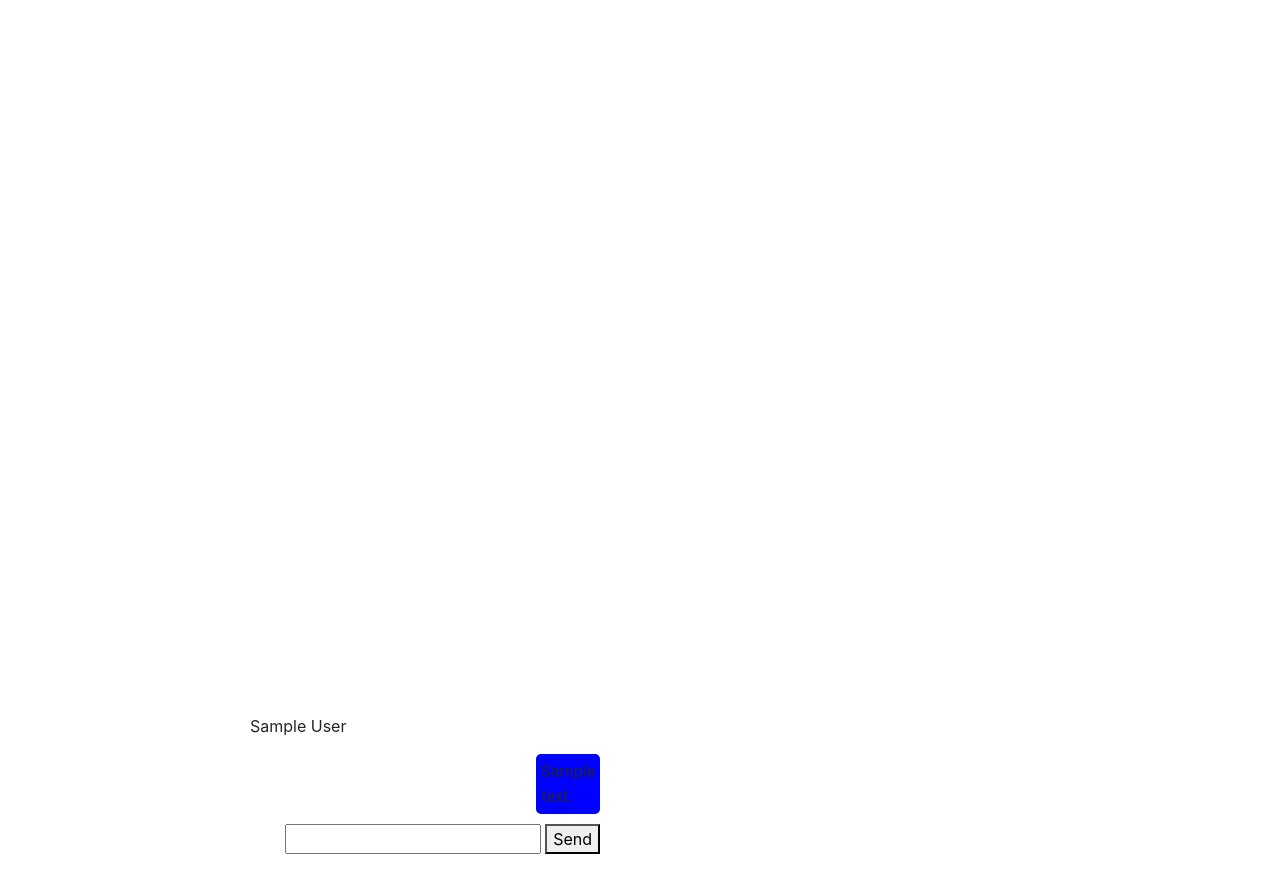
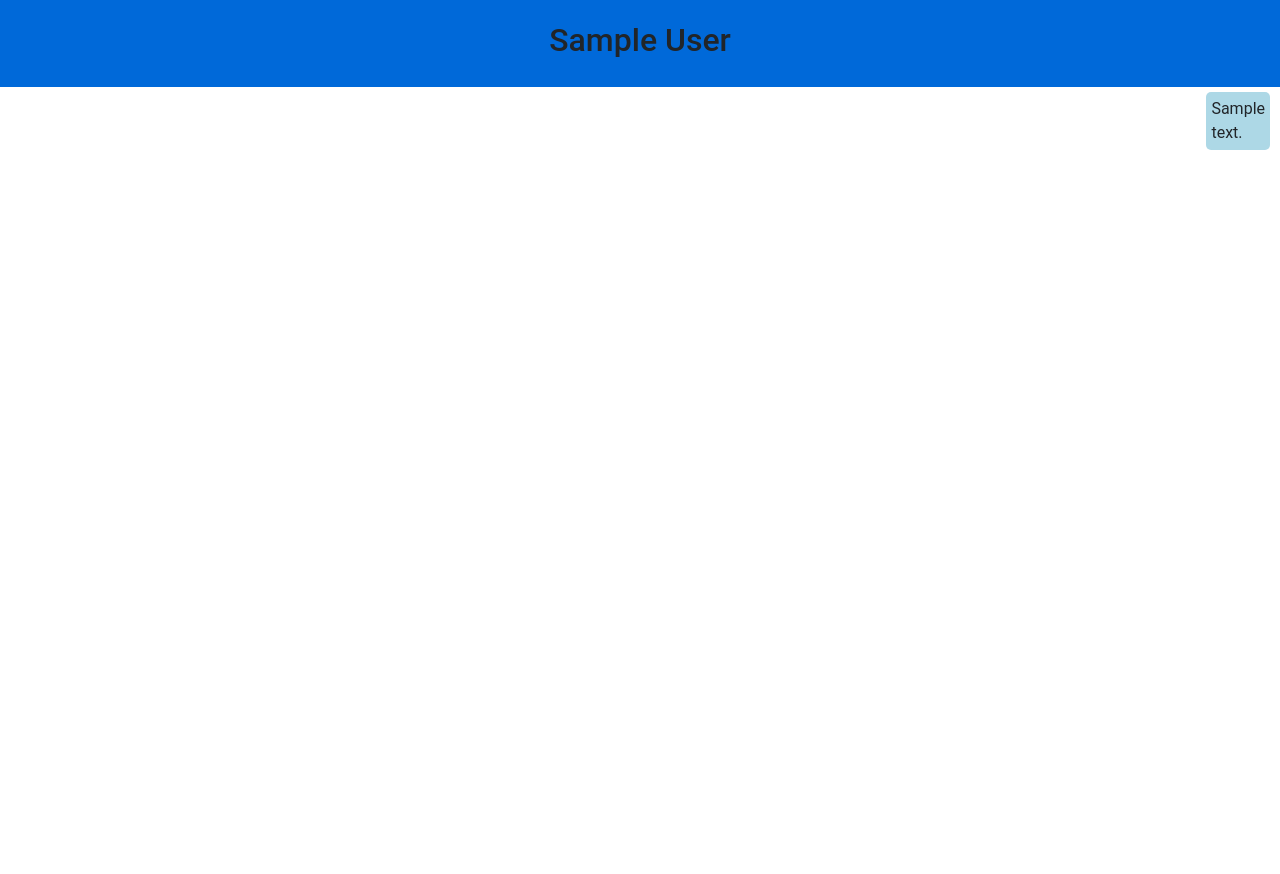
Before and after one commit to ryanmanny/rundezvous-rundux, a Django app: page /chat/chatroom in a window 1280 px wide. Run offline with Django 3.2, Linux system fonts and the light colour scheme; a user stored in the database is signed in; tables that the repository leaves empty hold one stand-in row (values such as "Sample post"); data that the repository does not hold is empty; some libraries are stand-ins or nearby versions.

Commit message:
Overhaul chat page layout

```diff
--- a/chat/forms.py
+++ /dev/null
@@ -1,10 +0,0 @@
-from django import forms
-
-from chat import const
-
-
-class TextForm(forms.Form):
-    """
-    TextForm just allows user to enter arbitrary text
-    """
-    text = forms.CharField(label='', max_length=const.MAX_MESSAGE_LENGTH)
--- a/chat/static/chat/css/chat.css
+++ b/chat/static/chat/css/chat.css
@@ -1,42 +1,76 @@
+html, body {
+    width: 100%;
+    height: 100%;
+    font-family: Roboto, sans-serif;
+}
+
 .chatroom-wrapper {
-    width: 600px;
     position: absolute;
-    bottom: 0;
+    width: 100%;
+    height: 100%;
+}
+
+.chatroom-header-container {
+    width: 100%;
+    height: 10%;
+    position: fixed;
+    top: 0;
+    background-color: #0069d9;
 }
 
 .chatroom-header {
-    margin: 0 auto;
-    width: 100px;
+    height: 100%;
+    display: flex;
+    align-items: center;
+    justify-content: center;
 }
 
-.messages-wrapper {
-
+.messages-container {
+    position: fixed;
+    display: block;
+    overflow-y: scroll;
+    width: 100%;
+    height: 90%;
+    bottom: 0;
+    padding-left: 10px;
+    padding-right: 10px;
 }
 
-.message-submit {
-    float: right;
-    padding-bottom: 20px;
+.messages-list {
+    padding-left: 0;
+    width: 100%;
+    height: 100%;
 }
 
-.message {
-    font-family: Roboto, sans-serif;
+.message-form {
+    width: 100%;
+    padding-bottom: 20px;
 }
 
 .message-box {
     display: inline-block;
     padding: 5px;
     border-radius: 5px;
-    margin-bottom: 10px;
+    margin-top: 5px;
+    margin-bottom: 5px;
 }
 
 .message-box-left {
     margin-right: 100%;
     float: left;
-    background-color: gray;
+    background-color: lightgray;
 }
 
 .message-box-right {
     margin-left: 100%;
     float: right;
-    background-color: blue;
+    background-color: lightblue;
 }
+
+.message-text-input {
+    width: 90% !important;
+}
+
+.message-text-button {
+    width: 10% !important;
+}
--- a/chat/templates/chat/chatroom.html
+++ b/chat/templates/chat/chatroom.html
@@ -2,15 +2,15 @@
 
 {% block content %}
 <div class="chatroom-wrapper">
-    {% include 'chat/chatroom_header.html' with header_text=room_name %}
-    <div class="messages-wrapper" id="messages-wrapper">
+    {% include 'chat/chatroom_header.html' with header_text=room.name %}
+    <div class="messages-container" id="messages-container">
         <ul class="messages-list" id="messages-list">
         {% for message in room.messages.all %}
             {# Automatically renders existing messages #}
             {% include 'chat/message.html' with user=user message=message %}
         {% endfor %}
         </ul>
-    {% include 'chat/message_send.html' %}
+        {% include 'chat/message_submit.html' %}
     </div>
 </div>
 
--- a/chat/templates/chat/chatroom_header.html
+++ b/chat/templates/chat/chatroom_header.html
@@ -1 +1,5 @@
-<div class="chatroom-header">{{ header_text }}</div>
+<div class="chatroom-header-container">
+    <div class="chatroom-header">
+        <h2>{{ header_text }}</h2>
+    </div>
+</div>
--- a/chat/templates/chat/message_send.html
+++ /dev/null
@@ -1,5 +0,0 @@
-<form class="message-submit" id="message-submit" method="POST" action="{% url 'send_message' %}">
-    {% csrf_token %}
-    {{ form }}
-    <button type="submit">Send</button>
-</form>
--- /dev/null
+++ b/chat/templates/chat/message_submit.html
@@ -0,0 +1,5 @@
+<form class="message-form form-inline" id="message-form" method="POST" action="{% url 'send_message' %}">
+    {% csrf_token %}
+    <input type="text" class="message-text-input form-control" id="message-text-input" name="text" maxlength="{{ max_length }}">
+    <button type="submit" class="message-text-button btn">⮚</button>
+</form>
--- a/chat/views.py
+++ b/chat/views.py
@@ -8,7 +8,7 @@
 )
 
 from chat import models
-from chat import forms
+from chat import const
 
 
 @login_required
@@ -28,10 +28,9 @@
         request,
         'chat/chatroom.html',
         {
-            'form': forms.TextForm,
             'user': user,
             'room': room,
-            'room_name': room.name,
+            'max_message_len': const.MAX_MESSAGE_LENGTH,
         },
     )
 
```
